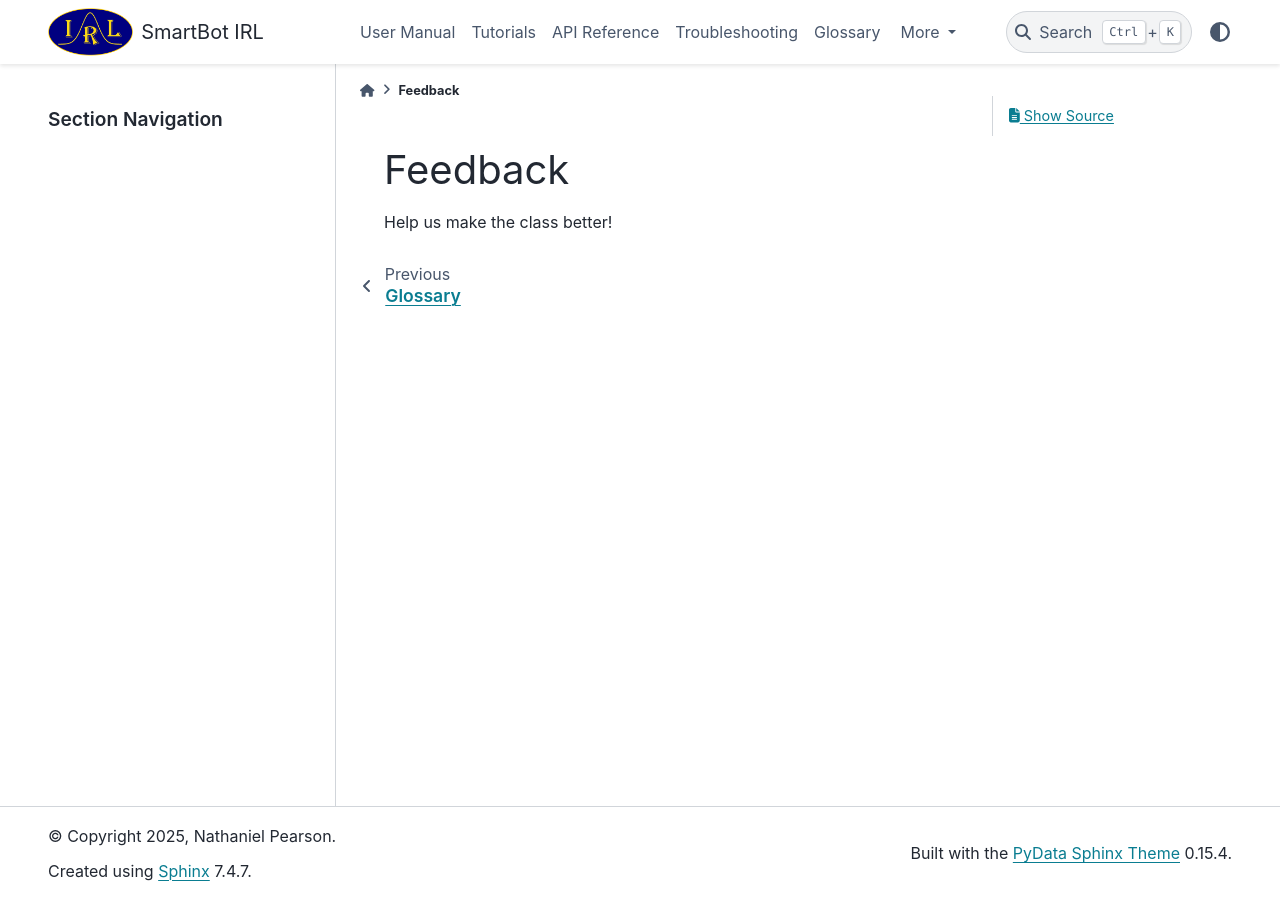
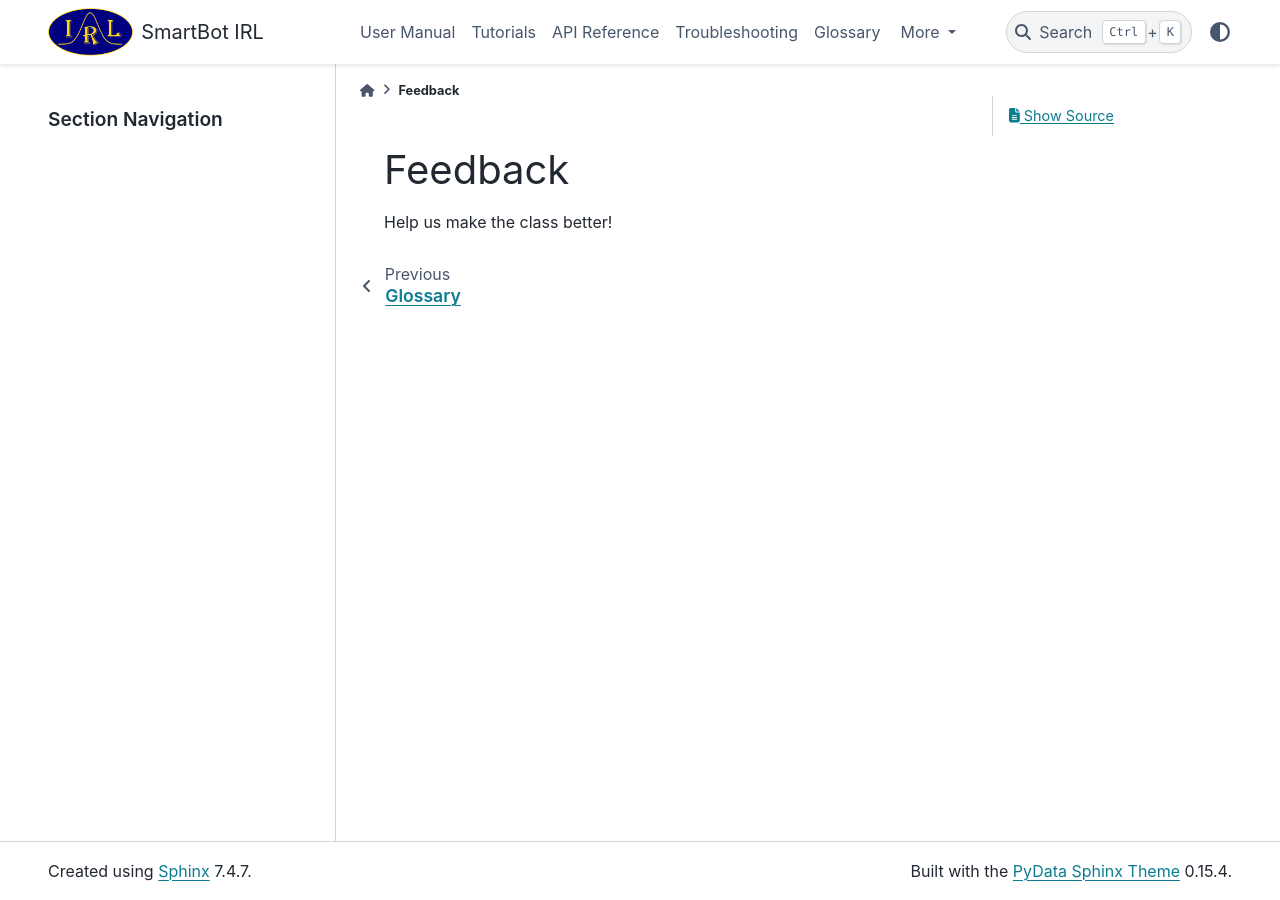
Before and after one commit to wvu-irl/smartbot_irl, a Sphinx documentation site: the page built from docs/source/feedback/index.rst, in a window 1280 px wide. Built offline with Sphinx 7.4.7 and the PyData theme 0.15.4, drawn with Linux system fonts in a browser that asks for light colours; some of the changed lines change nothing that is shown.

Commit message:
Update conf.py

```diff
--- a/docs/source/conf.py
+++ b/docs/source/conf.py
@@ -22,7 +22,7 @@ print('======================')
 project = 'SmartBot IRL'
 author = 'Nathaniel Pearson'
 release = '0.1'
-copyright = f'{datetime.now().year}, {author}'
+copyright = f''
 
 # ------------------------------------------------------------
 # Path setup
```
